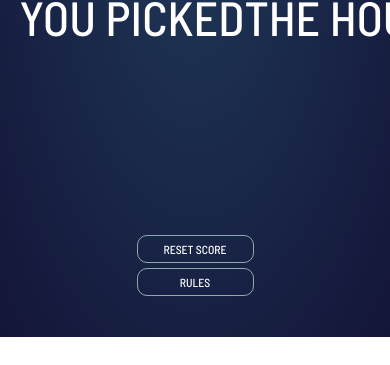
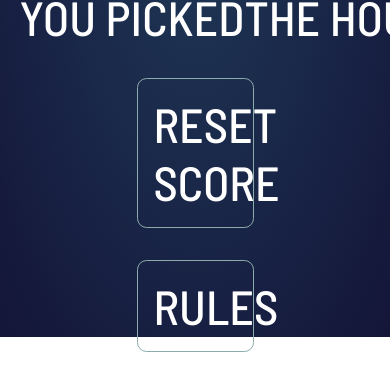
Before and after one commit to kyoujing/React-projects, a React (Vite) app in the folder rock-paper-scissors-main/: page /result in a window 390 px wide. Shown: the part 507-872 px from the top of the page. Before the commit the page ends 844 px from the top, so only its background shows below. Built offline with nearby package versions, Linux system fonts and the light colour scheme.

Commit message:
Update Footer.css

```diff
--- a/rock-paper-scissors-main/src/assets/styles/Footer.css
+++ b/rock-paper-scissors-main/src/assets/styles/Footer.css
@@ -3,20 +3,20 @@
     display: flex;
     flex-direction: column;
     margin-top: auto;
-    right: 1vw;
-    bottom: 1vw;
+    right: 2rem;
+    bottom: 1rem;
 }
 
 .resetScore-button, .rule-button {
-    font-size: 1vw;
+    font-size: 2rem;
     font-weight: 500;
-    margin-bottom: 0.5vw;
-    padding: 0.5vw 2vw 0.5vw 2vw;
+    margin-bottom: 1rem;
+    padding: 0.5rem 2rem;
     text-align: center;
     color: white;
     background-color: transparent;
     border: 1px solid rgb(140, 172, 172);
-    border-radius: 10px;
+    border-radius: 0.6rem;
 }
 
 .rules button:hover {
@@ -26,29 +26,14 @@
     cursor: pointer;
 }
 
-@media screen and (max-width: 1280px) {
+
+@media screen and (max-width: 1024px) {
     .rules {
-        right: 2vw;
-        bottom: 2vw;
-        gap: 0.3vw;
+        right: 3rem;
     }
 
     .resetScore-button, .rule-button {
-        font-size: 1.5vw;
-        padding: 0.75vw 2.25vw 0.75vw 2.25vw;
-    }
-}
-
-@media screen and (max-width: 1024px) {
-    .rules {
-        right: 3vw;
-        bottom: 3vw;
-        gap:0.4vw
-    }
-
-    .resetScore-button, .rule-button {
-        font-size: 2vw;
-        padding: 1vw 2.5vw 1vw 2.5vw;
+        font-size: 3rem;
     }
 }
 
@@ -56,15 +41,12 @@
     .rules {
         width: 30%;
         align-self: center;
-        margin-bottom: 10vw;
-        gap: 1vw;
-        left: 0;
+        margin-bottom: 5%;
+        gap: 1rem;
         position: initial;
     }
 
     .resetScore-button, .rule-button {
-        font-size: 3vw;
-        padding: 1.5vw 3vw 1.5vw 3vw;
-        display: block;
+        padding: 1rem;
     }
 }
```
